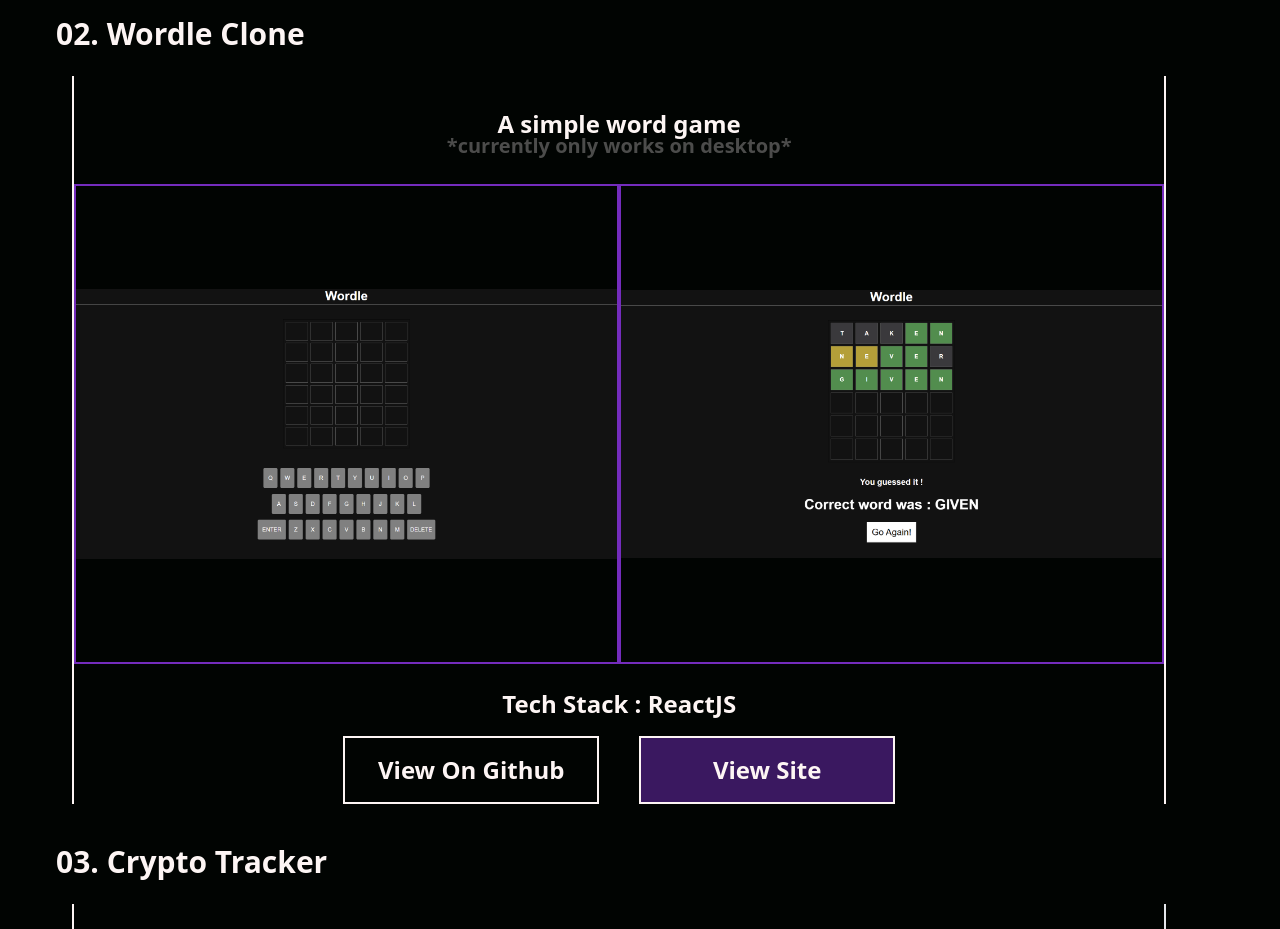
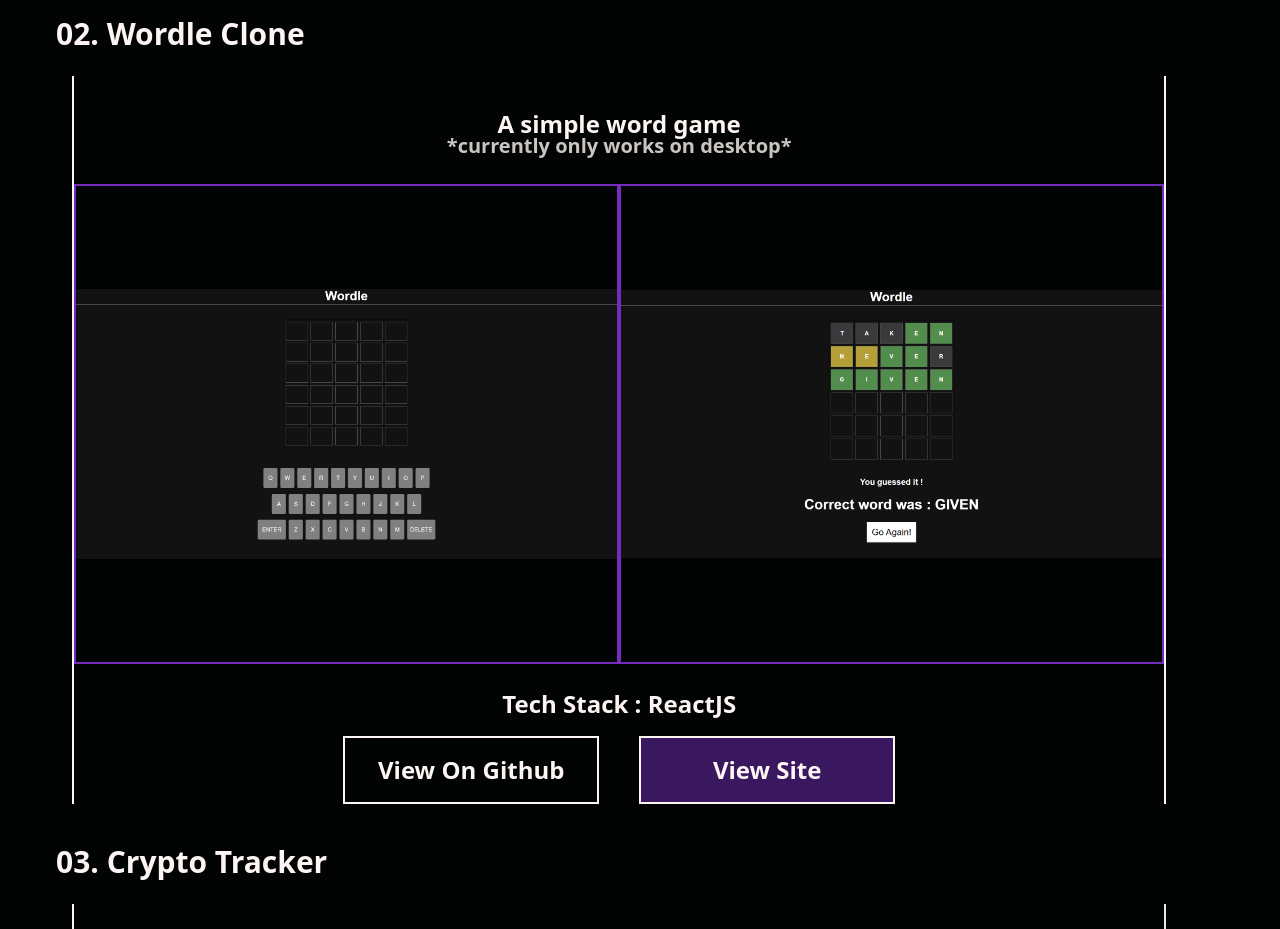
Before and after one commit to JJ-LXIX/portfolio-website, a Next.js app: page / in a window 1280 px wide. Shown: the part 1640-2569 px from the top of the page. Built offline with nearby package versions, Linux system fonts and the light colour scheme.

Commit message:
changed text color

```diff
--- a/Components/WorkSection.jsx
+++ b/Components/WorkSection.jsx
@@ -71,7 +71,7 @@ const WorkSection = () => {
           <h3 className="text-threeColor font-semibold text-lg mt-8 md:text-2xl text-center">
             A simple word game{" "}
           </h3>
-          <h4 className="text-threeColor/30 font-semibold -mt-2 md:text-xl">
+          <h4 className="text-threeColor/80 font-semibold -mt-2 md:text-xl">
             *currently only works on desktop*
           </h4>
 
```
